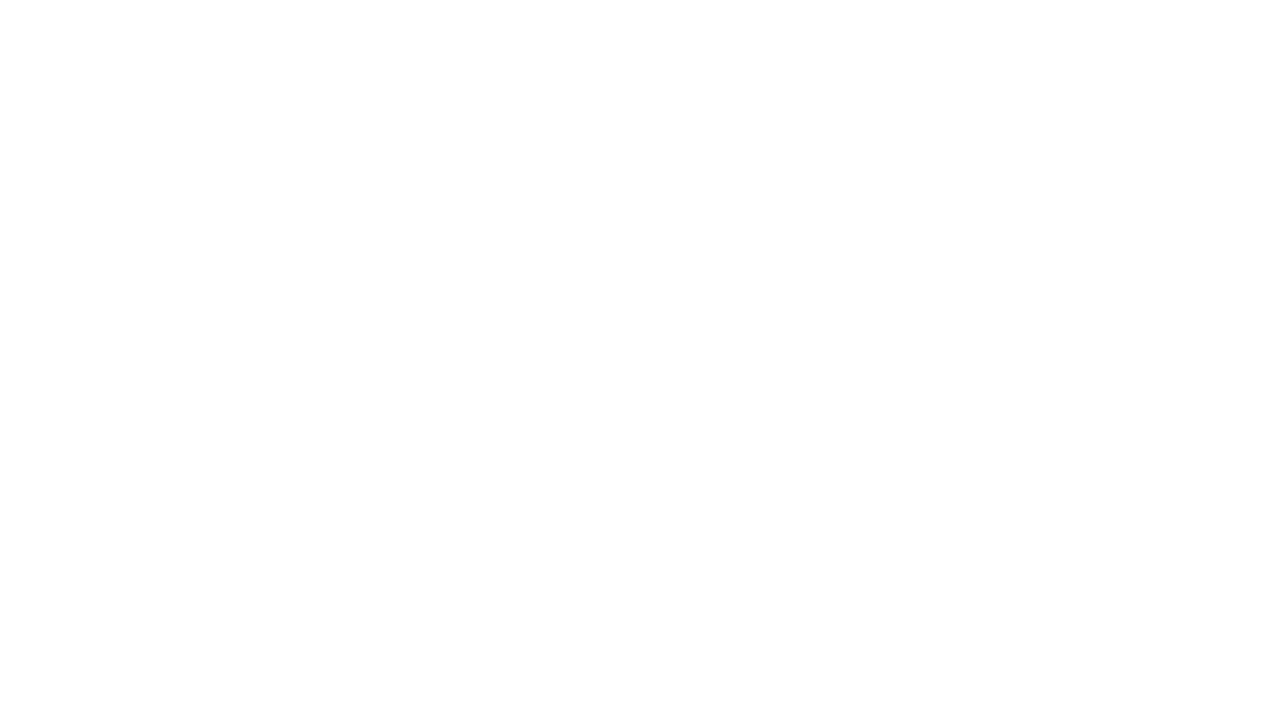
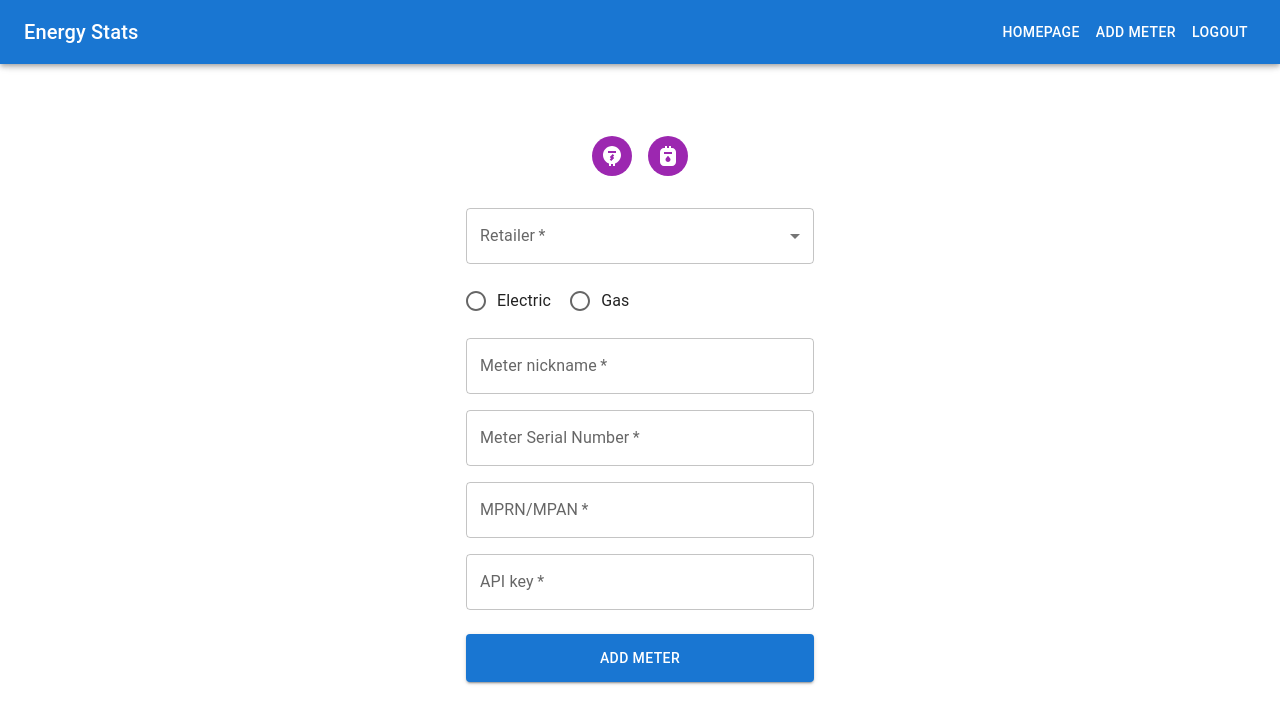
Before and after one commit to simonarcher99/energy-stats, a React (Create React App) app: page /add-meter in a window 1280 px wide. Before the commit this address had no page. Shown: the top 724 px of the page. Built offline with nearby package versions, Linux system fonts and the light colour scheme; sample sign-in values are in the browser's storage.

Commit message:
Adding add-meter button to navbar

```diff
--- a/src/App.tsx
+++ b/src/App.tsx
@@ -4,6 +4,7 @@ import Signup from "./pages/Signup";
 import Login from "./pages/Login";
 import PrivateRoute from "./components/PrivateRoute";
 import Homepage from "./pages/Homepage";
+import AddMeter from "./pages/AddMeter";
 
 function App() {
   return (
@@ -19,7 +20,14 @@ function App() {
         />
         <Route path="/signup" element={<Signup />} />
         <Route path="/login" element={<Login />} />
-
+        <Route
+          path="/add-meter"
+          element={
+            <PrivateRoute>
+              <AddMeter />
+            </PrivateRoute>
+          }
+        />
       </Routes>
     </>
   );
--- a/src/components/Navbar.tsx
+++ b/src/components/Navbar.tsx
@@ -17,25 +17,27 @@ import MenuIcon from "@mui/icons-material/Menu";
 
 import { useState } from "react";
 import { logout } from "../features/user/userSlice";
+import { useNavigate } from "react-router-dom";
 
 const Navbar = () => {
   const [mobileOpen, setMobileOpen] = useState(false);
   const dispatch = useAppDispatch();
+  const navigate = useNavigate();
   const handleDrawerToggle = () => {
     setMobileOpen(!mobileOpen);
   };
 
-  const handleLogout = () => {
-    dispatch(logout());
-  };
-
   const drawerWidth = 240;
-  const navItems = [{ display: "Logout", onClick: handleLogout }];
+  const navItems = [
+    { display: "Homepage", onClick: () => navigate("/") },
+    { display: "Add Meter", onClick: () => navigate("/add-meter") },
+    { display: "Logout", onClick: () => dispatch(logout()) },
+  ];
 
   const drawer = (
     <Box onClick={handleDrawerToggle} sx={{ textAlign: "center" }}>
       <Typography variant="h6" sx={{ my: 2 }}>
-        MUI
+        Energy Stats
       </Typography>
       <Divider />
       <List>
--- /dev/null
+++ b/src/pages/AddMeter.tsx
@@ -0,0 +1,21 @@
+import { ThemeProvider } from "@emotion/react";
+import { createTheme, Container, CssBaseline, Toolbar } from "@mui/material";
+import { NewMeter } from "../components/NewMeter";
+import Navbar from "../components/Navbar";
+
+const theme = createTheme();
+
+const AddMeter = () => {
+  return (
+    <ThemeProvider theme={theme}>
+      <Navbar />
+      <Container component="main" maxWidth="xs">
+        <CssBaseline />
+        <Toolbar />
+        <NewMeter />
+      </Container>
+    </ThemeProvider>
+  );
+};
+
+export default AddMeter;
--- a/src/pages/Homepage.tsx
+++ b/src/pages/Homepage.tsx
@@ -11,7 +11,7 @@ import Navbar from "../components/Navbar";
 const theme = createTheme();
 
 const Homepage = () => {
-  const { meters } = useSelector((state: RootState) => state.meters);
+  const { meters, loading } = useSelector((state: RootState) => state.meters);
   const { userInfo, userToken } = useSelector((state: RootState) => state.user);
   const dispatch = useAppDispatch();
   useEffect(() => {
@@ -36,7 +36,8 @@ const Homepage = () => {
             alignItems: "center",
           }}
         >
-          {meters.length === 0 && <NewMeter />}
+          {/* TODO: Redirect to AddMeter page here */}
+          {!loading && meters.length === 0 && <NewMeter />}
           <Grid container spacing={2}>
             {meters.map((meter) => (
               <Grid item xs={6}>
```
Also changed, not shown: 1 other file (tests, documents, lock files or other folders).
